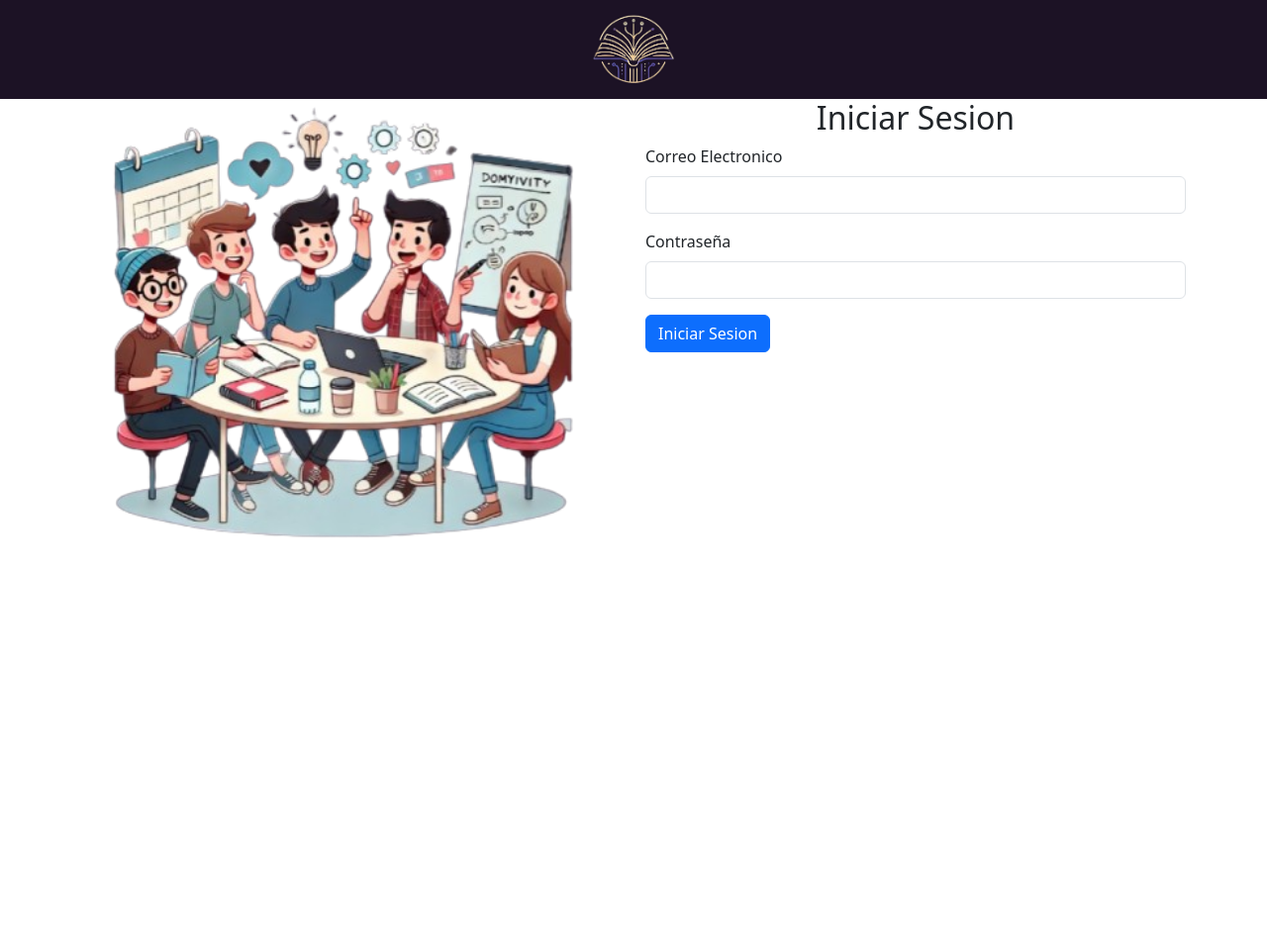
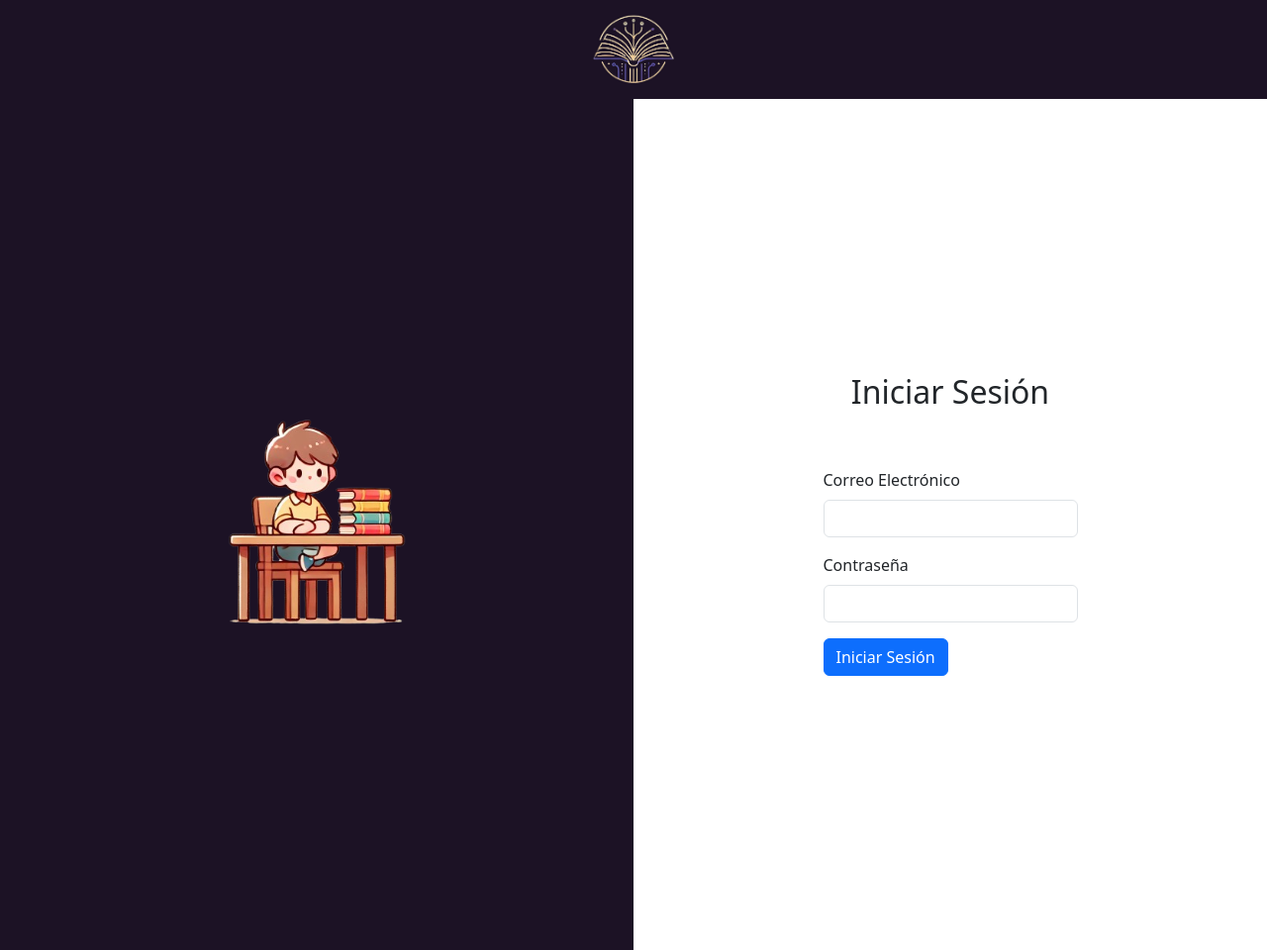
Before and after one commit to vicram210/creacionHistorias, a PHP site: page /login.php in a window 1280 px wide. Shown: the whole page at 99% size. Run offline with PHP 8.4, Linux system fonts and the light colour scheme.

Commit message:
login y registro estructurado

```diff
--- a/CSSlogin.css
+++ b/CSSlogin.css
@@ -1,4 +1,4 @@
-.logo{
+ .logo{
     width: 100px;
 }
 
@@ -6,3 +6,47 @@
     text-align: center;
     background-color: #1C1225;
 }
+
+h2{
+    padding-bottom: 50px;
+}
+
+* {
+    margin: 0;
+    padding: 0;
+    box-sizing: border-box;
+}
+
+html, body {
+    height: 100%;
+    overflow: hidden; /* Evita el scroll */
+}
+
+.page-container {
+    display: flex;
+    height: 100vh; /* 100% del viewport height */
+    width: 100vw; /* 100% del viewport width */
+}
+
+.left-half, .right-half {
+    flex: 1; /* Ambas mitades ocupan el 50% */
+    display: flex;
+    justify-content: center;
+    align-items: center;
+}
+
+.left-half {
+    background-color: #1C1225; /* Color oscuro */
+}
+
+.right-half {
+    background-color: white; /* Color claro */
+}
+
+.w-edit{
+    width: 200px;
+}
+
+.edit{
+    margin-top: -100px;
+}
--- a/index.php
+++ b/index.php
@@ -16,7 +16,7 @@
 
             <div class="d-flex gap-5 mt-5">
                 <a href="login.php" class="btn iniciar-sesion">Iniciar Sesion</a>
-                <a href="register.php" class="btn registrarse">Registrarse</a>
+                <a href="registro.php" class="btn registrarse">Registrarse</a>
             </div>
 
         </div>
--- a/login.php
+++ b/login.php
@@ -15,25 +15,27 @@
         </a>
     </div>
 
-    <div class="container">
-        <div class="row">
-            <div class="col-md-6">
-                <img src="./imagenes/imagen-iniciar-sesion.png" alt="" class="w-100">
-            </div>
-            <div class="col-md-6">
-                <h2 class="text-center">Iniciar Sesion</h2>
+
+    <div class="page-container">
+        <div class="left-half">
+            <img src="./imagenes/imagen-iniciar-sesion.png" alt="" class="w-edit edit">
+        </div>
+
+        <div class="right-half">
+            <div class="edit">
+                <h2 class="text-center">Iniciar Sesión</h2>
                 <form action="login.php" method="POST">
                     <div class="mb-3">
-                        <label for="exampleInputEmail1" class="form-label color-grey">Correo Electronico</label>
-                        <input type="email" class="form-control" id="exampleInputEmail1" aria-describedby="emailHelp" name="email">
+                        <label for="exampleInputEmail1" class="form-label">Correo Electrónico</label>
+                        <input type="email" class="form-control" id="exampleInputEmail1" name="email">
                     </div>
 
                     <div class="mb-3">
-                        <label for="exampleInputPassword1" class="form-label color-grey">Contraseña</label>
+                        <label for="exampleInputPassword1" class="form-label">Contraseña</label>
                         <input type="password" class="form-control" id="exampleInputPassword1" name="password">
                     </div>
 
-                    <button type="submit" class="btn btn-primary">Iniciar Sesion</button>
+                    <button type="submit" class="btn btn-primary">Iniciar Sesión</button>
                 </form>
             </div>
         </div>
@@ -41,6 +43,8 @@
 
 
 
+
+
     <script src="https://cdn.jsdelivr.net/npm/bootstrap@5.3.3/dist/js/bootstrap.bundle.min.js" integrity="sha384-YvpcrYf0tY3lHB60NNkmXc5s9fDVZLESaAA55NDzOxhy9GkcIdslK1eN7N6jIeHz" crossorigin="anonymous"></script>
 
 </body>
```
Also changed, not shown: CSSregistro.css (+44 -0 lines), registro.php (+27 -0 lines), imagenes/imagen-iniciar-sesion.png.
